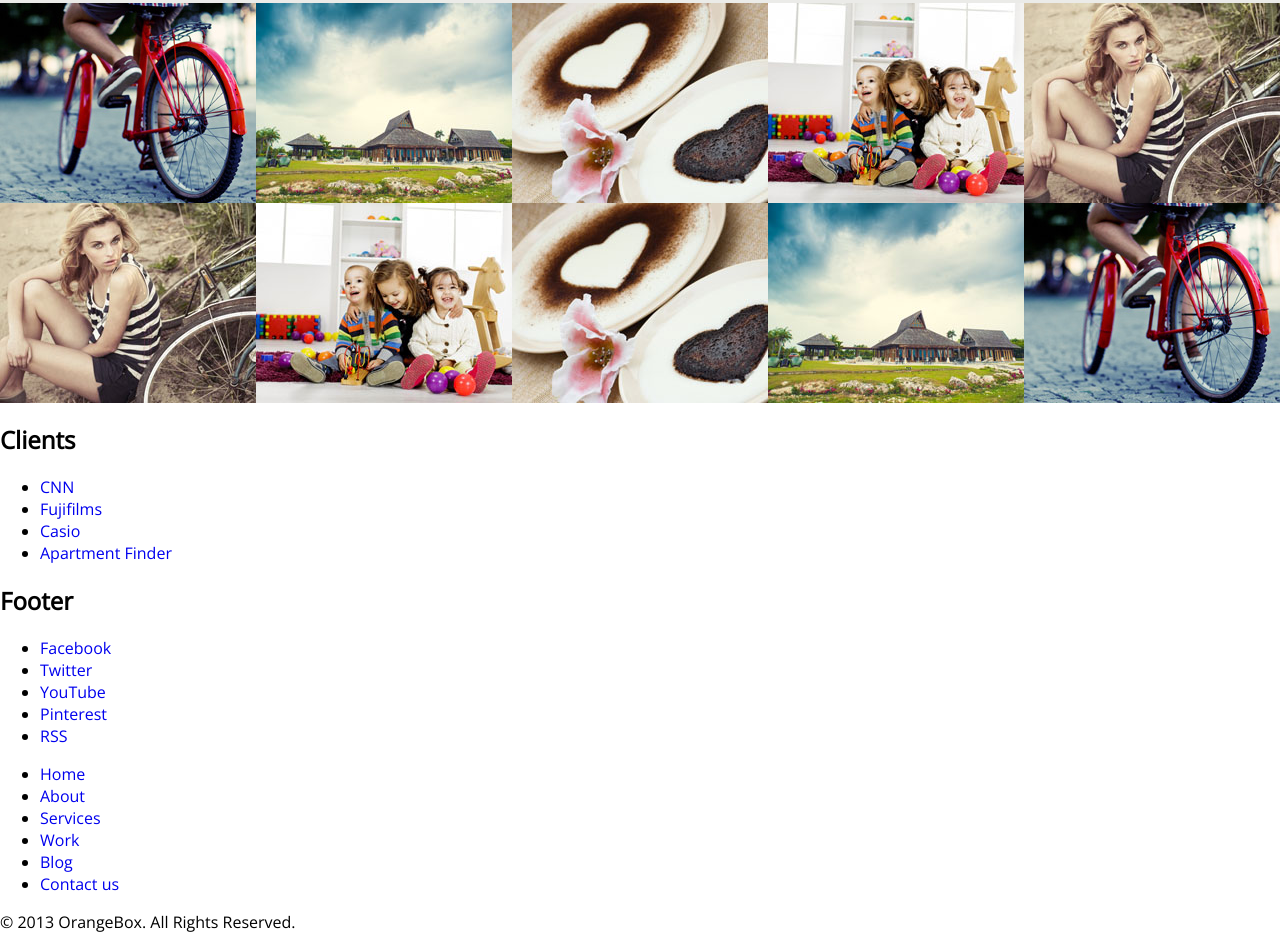
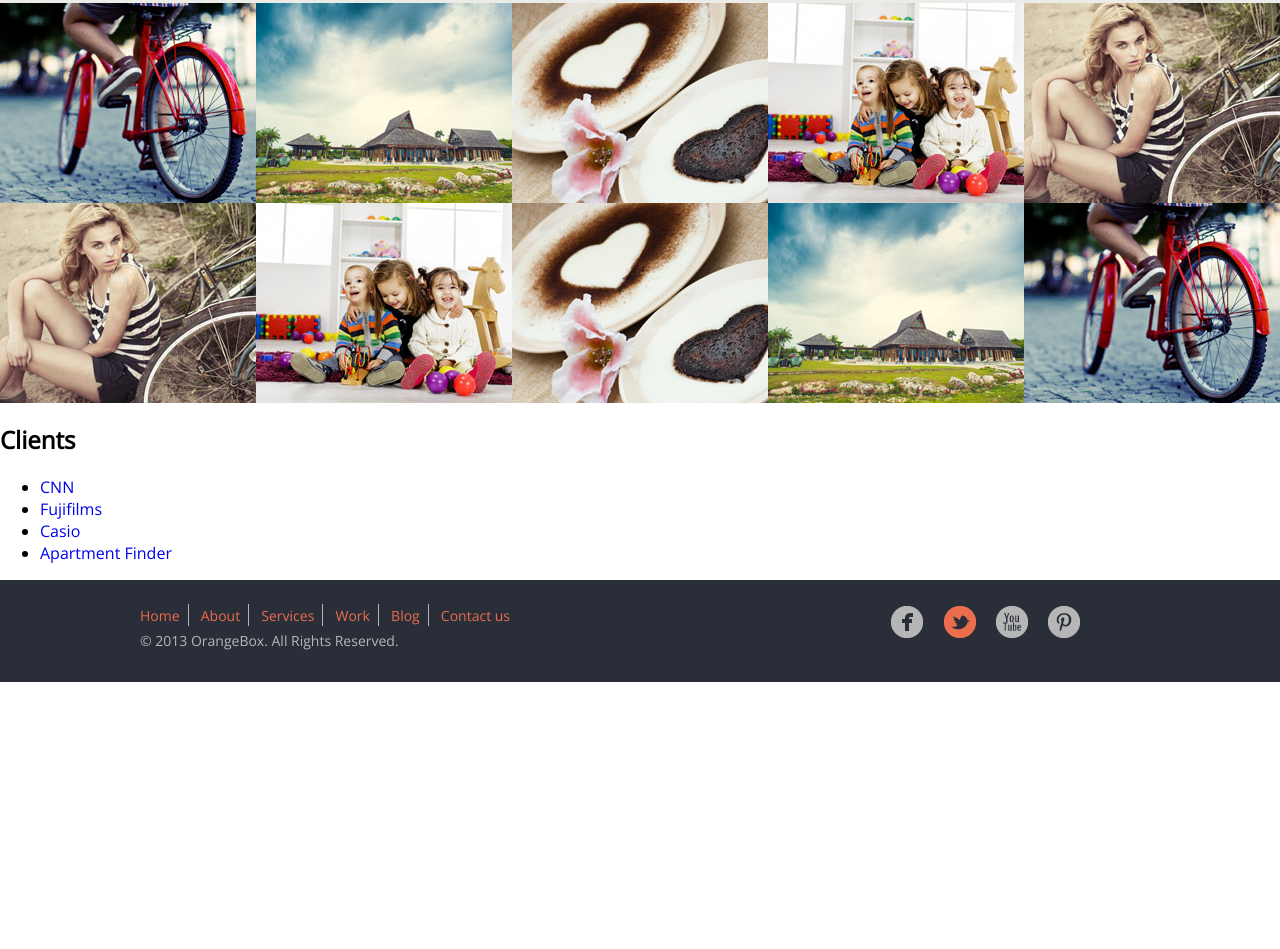
Before and after one commit to adelaossa/orangebox, a plain HTML site: page index.html in a window 1280 px wide. Shown: the part 952-1901 px from the top of the page. After the commit the page ends 1634 px from the top, so only its background shows below. Drawn offline with nearby package versions, Linux system fonts and the light colour scheme; files whose address does not match are found by name.

Commit message:
CSS Footer

```diff
--- a/index.html
+++ b/index.html
@@ -185,8 +185,9 @@
   </section>
 
   <footer>
+    <div class="wrapper">
       <h2>Footer</h2>
-    <ul>
+      <ul class="social">
         <li><a href="#" target="_blank" rel="nofollow" class="facebook">Facebook</a></li>
         <li><a href="#" target="_blank" rel="nofollow" class="twitter">Twitter</a></li>
         <li><a href="#" target="_blank" rel="nofollow" class="youtube">YouTube</a></li>
@@ -202,6 +203,7 @@
         <li><a href="#" target="_self">Contact us</a></li>
       </ul>
       <p>&copy; 2013 OrangeBox. All Rights Reserved.</p>
+    </div>
   </footer>
 </body>
 </html>
--- a/screen.css
+++ b/screen.css
@@ -238,6 +238,92 @@ nav ul li ul{
   display: block;
 }
 
+/* Clear Fix */
+footer:after {
+  content:"";
+  display:table;
+  clear:both;
+}
+
+footer{
+  background:#292E39;
+  padding:24px 0 32px 0;
+}
+
+footer h2{
+  display:none;
+}
+
+footer p{
+  color: #B6B6B6;
+  font-size:14px;
+  margin:5px 0 0 0;
+  padding: 0;
+}
+
+footer ul{
+  margin:0;
+  padding:0;
+}
+
+footer ul li{
+  border-right:1px solid #B6B6B6;
+  display:inline-block;
+  list-style-type:none;
+  padding:0 8px;
+}
+
+footer ul li:first-child{
+  padding-left:0;
+}
+
+footer ul li:last-child{
+  border-right:0;
+}
+
+footer ul li a{
+  color:#EB6D4C;
+  font-size:14px;
+  text-decoration: none;
+}
+
+footer .social{
+  position:absolute;
+  right:0;
+}
+
+footer .social li{
+  border-right:0;
+}
+
+footer .social li a{
+  display:block;
+  height:32px;
+  outline:0;
+  text-indent:-9999px;
+  width:32px;
+}
+
+footer .social li a.facebook{
+  background:url(img/social-facebook.png) no-repeat;
+}
+
+footer .social li a.twitter{
+  background:url(img/social-twitter.png) no-repeat;
+}
+
+footer .social li a.youtube{
+  background:url(img/social-youtube.png) no-repeat;
+}
+
+footer .social li a.pinterest{
+  background:url(img/social-pinterest.png) no-repeat;
+}
+
+footer .social li a.rss{
+  background:url(img/social-rss.png) no-repeat;
+}
+
 /**
  * Classes
  */
```
Lines whose indentation alone changed are shown as unchanged.
